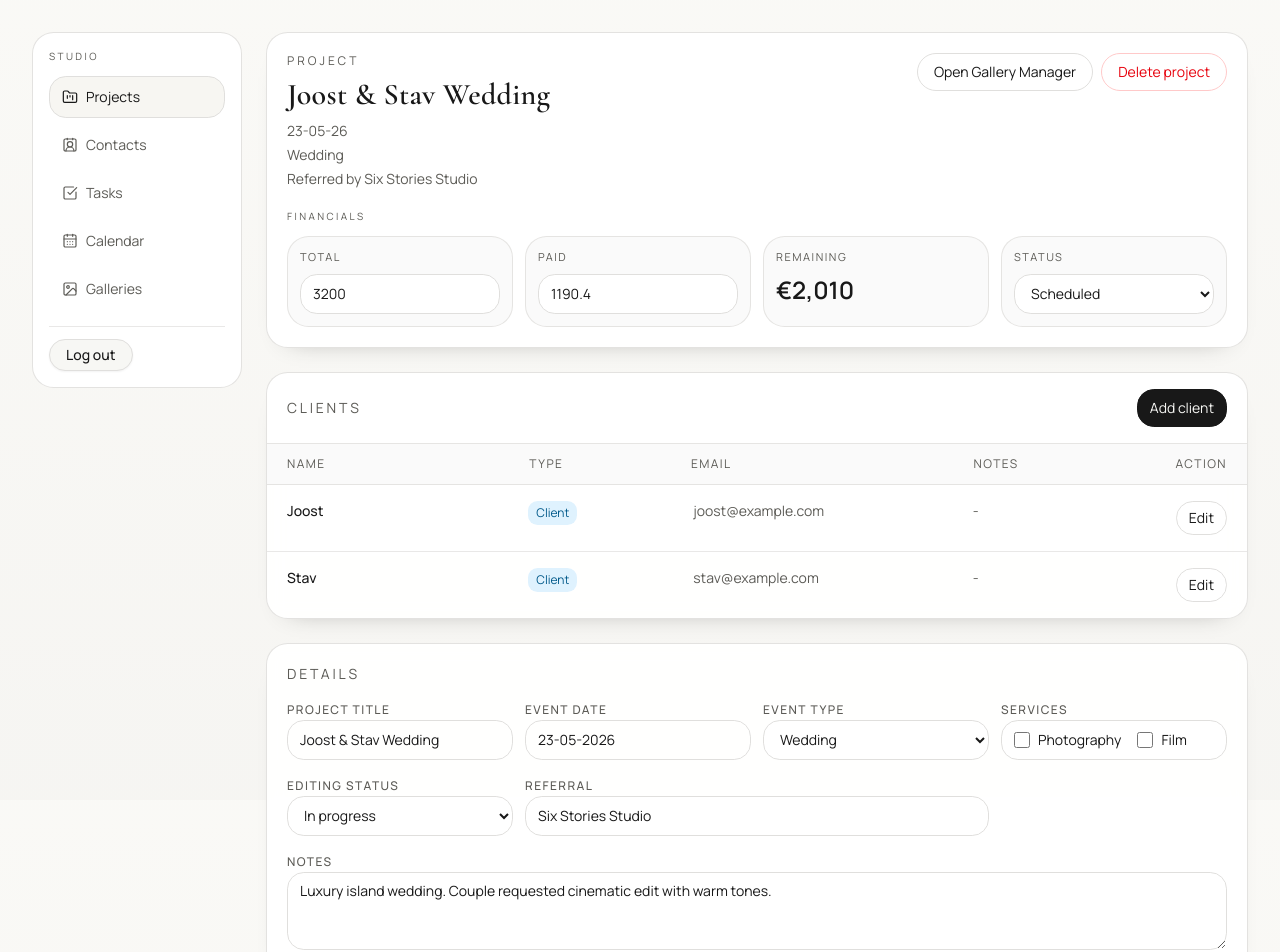
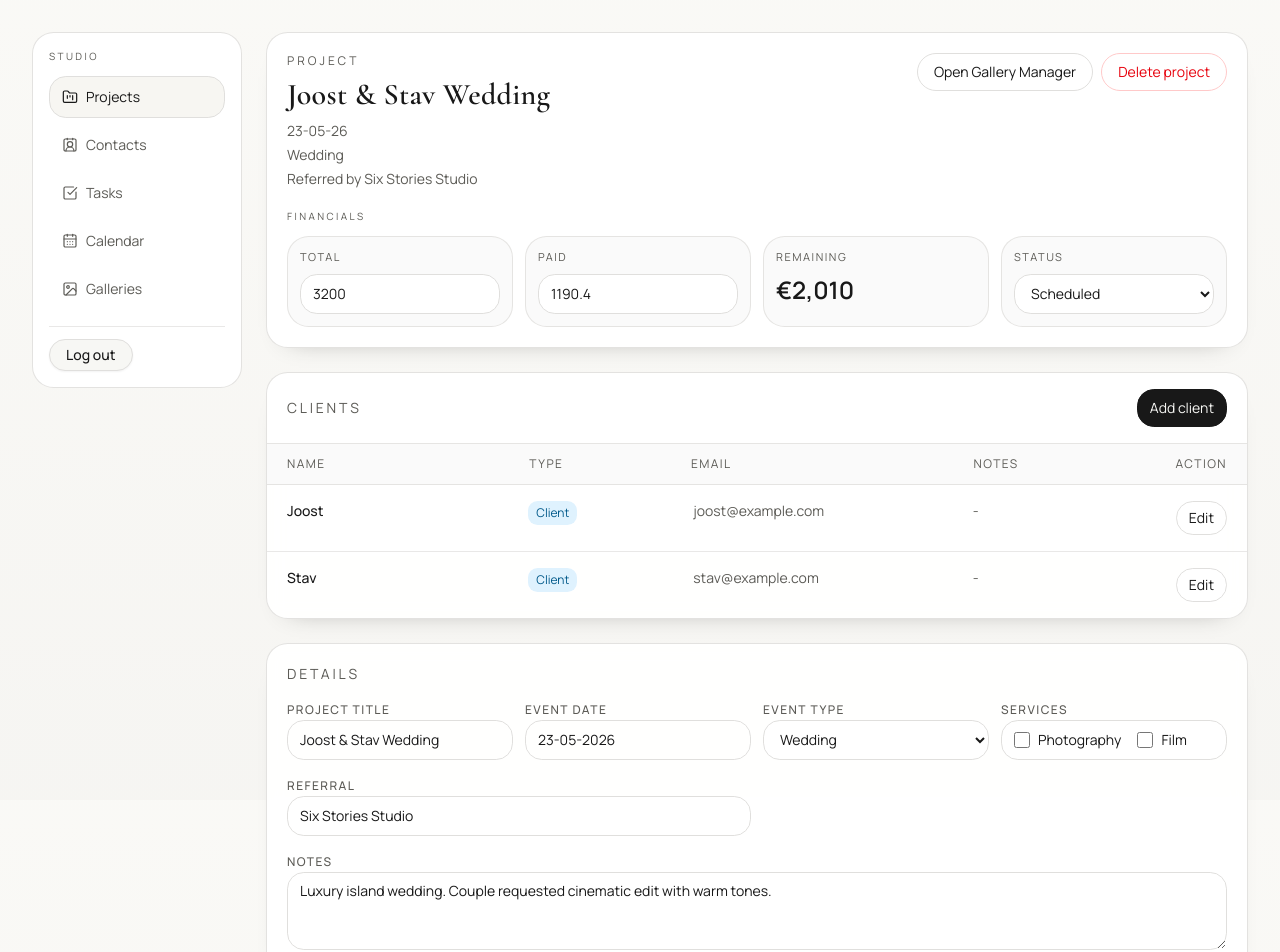
Before and after one commit to chrisster/six-stories-weddings, a Next.js app: page /admin/projects/demo-project-joost-stav in a window 1280 px wide. Shown: the top 952 px of the page. Built offline with nearby package versions, Linux system fonts and the light colour scheme; no server answers.

Commit message:
Remove editing status from projects entirely

```diff
--- a/src/app/admin/projects/[id]/page.tsx
+++ b/src/app/admin/projects/[id]/page.tsx
@@ -317,16 +317,6 @@ export default async function ProjectDetailPage({ params, searchParams }: Projec
             </div>
           </div>
 
-          <div className="space-y-1.5">
-            <label className="text-xs font-medium uppercase tracking-[0.12em] text-muted-foreground">Editing status</label>
-            <select name="editingStatus" defaultValue={project.editingStatus} className="h-10 w-full rounded-xl border border-border bg-white px-3 text-sm">
-              <option value="not_started">Not started</option>
-              <option value="in_progress">In progress</option>
-              <option value="review">Review</option>
-              <option value="completed">Completed</option>
-            </select>
-          </div>
-
           <div className="space-y-1.5 sm:col-span-2">
             <label className="text-xs font-medium uppercase tracking-[0.12em] text-muted-foreground">Referral</label>
             <input name="referral" defaultValue={project.referral || ""} className="h-10 w-full rounded-xl border border-border px-3 text-sm" />
--- a/src/app/admin/projects/actions.ts
+++ b/src/app/admin/projects/actions.ts
@@ -92,7 +92,6 @@ export async function createProjectAction(formData: FormData) {
 
   // Always create as draft initially
   const status = "draft";
-  const editingStatus = "not_started";
   const notes = String(formData.get("notes") || "").trim() || null;
   const budgetTotal = toNumber(formData.get("budgetTotal"));
   const amountPaid = toNumber(formData.get("amountPaid"));
@@ -155,7 +154,6 @@ export async function createProjectAction(formData: FormData) {
       month: eventDate.slice(0, 7),
       project_type: projectType,
       status,
-      editing_status: editingStatus,
       budget_total: budgetTotal,
       amount_paid: amountPaid,
       amount_remaining: amountRemaining,
@@ -312,7 +310,6 @@ export async function updateProjectAction(formData: FormData) {
   );
   const projectType = buildProjectType(eventType, services.length > 0 ? services : parsedFallback.services);
   const status = String(formData.get("status") || "draft").trim();
-  const editingStatus = String(formData.get("editingStatus") || "not_started").trim();
   const referral = String(formData.get("referral") || "").trim() || null;
   const notes = String(formData.get("notes") || "").trim() || null;
   const budgetTotal = toNumber(formData.get("budgetTotal"));
@@ -330,7 +327,6 @@ export async function updateProjectAction(formData: FormData) {
     month: eventDate ? eventDate.slice(0, 7) : null,
     project_type: projectType,
     status,
-    editing_status: editingStatus,
     referral,
     budget_total: budgetTotal,
     amount_paid: amountPaid,
--- a/src/lib/data.ts
+++ b/src/lib/data.ts
@@ -98,9 +98,6 @@ function normalizeProject(row: Record<string, unknown>, coverImageUrl?: string |
         | "post_production"
         | "cancelled"
         | "declined") || "draft",
-    editingStatus:
-      (row.editing_status as "not_started" | "in_progress" | "review" | "completed") ||
-      "not_started",
     completed: Boolean(row.completed),
     budgetTotal: Number(row.budget_total || 0),
     amountPaid: Number(row.amount_paid || 0),
--- a/src/lib/demo-data.ts
+++ b/src/lib/demo-data.ts
@@ -20,7 +20,6 @@ export const demoProject: Project = {
   referral: "Six Stories Studio",
   packageCategory: "Premium",
   status: "scheduled",
-  editingStatus: "in_progress",
   completed: false,
   budgetTotal: 3200,
   amountPaid: 1190.4,
--- a/src/lib/types.ts
+++ b/src/lib/types.ts
@@ -5,7 +5,6 @@ export type ProjectStatus =
   | "post_production"
   | "cancelled"
   | "declined";
-export type EditingStatus = "not_started" | "in_progress" | "review" | "completed";
 
 export type Client = {
   id: string;
@@ -61,7 +60,6 @@ export type Project = {
   referral?: string | null;
   packageCategory?: string | null;
   status: ProjectStatus;
-  editingStatus: EditingStatus;
   completed: boolean;
   budgetTotal: number;
   amountPaid: number;
```
